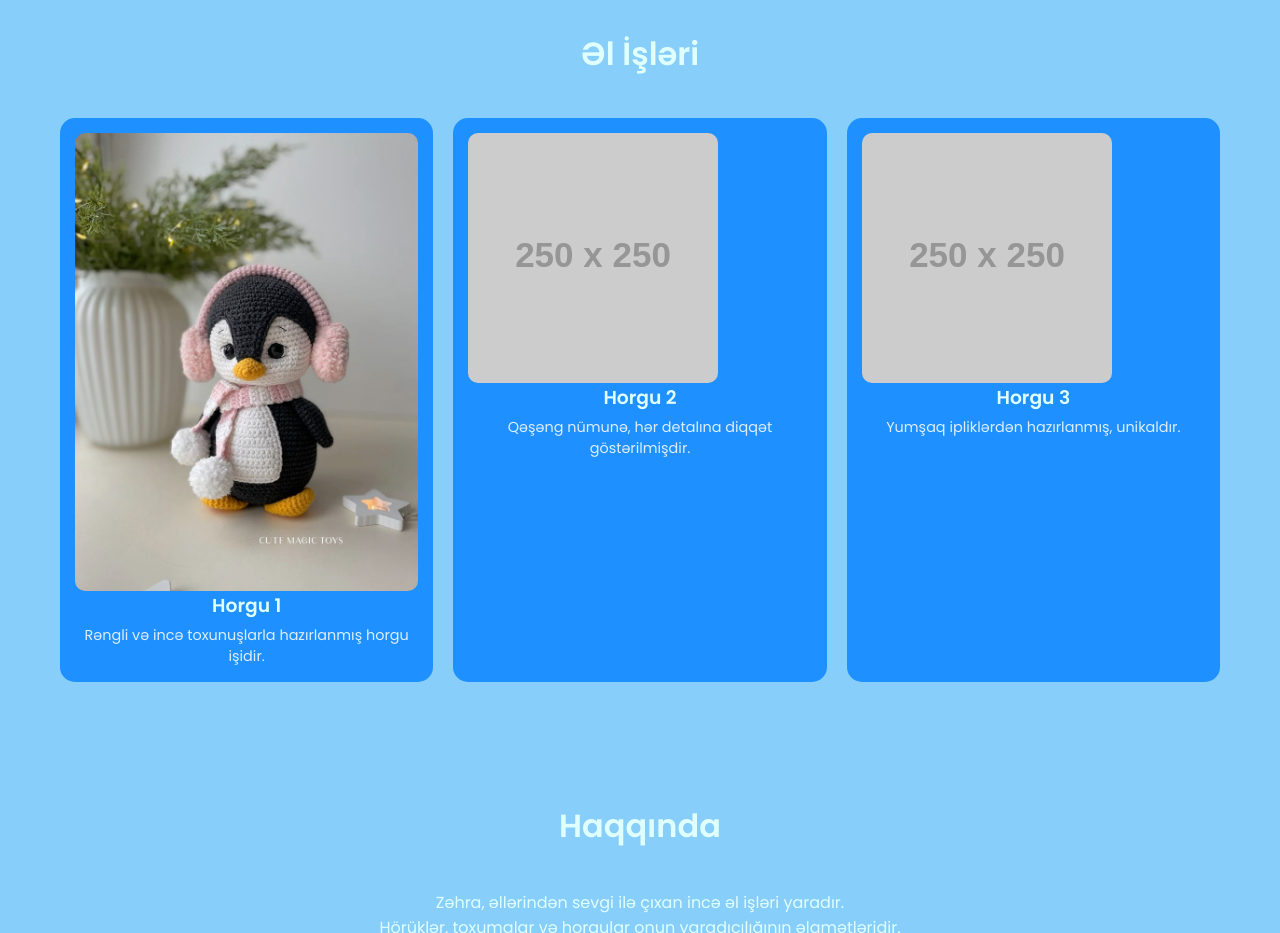
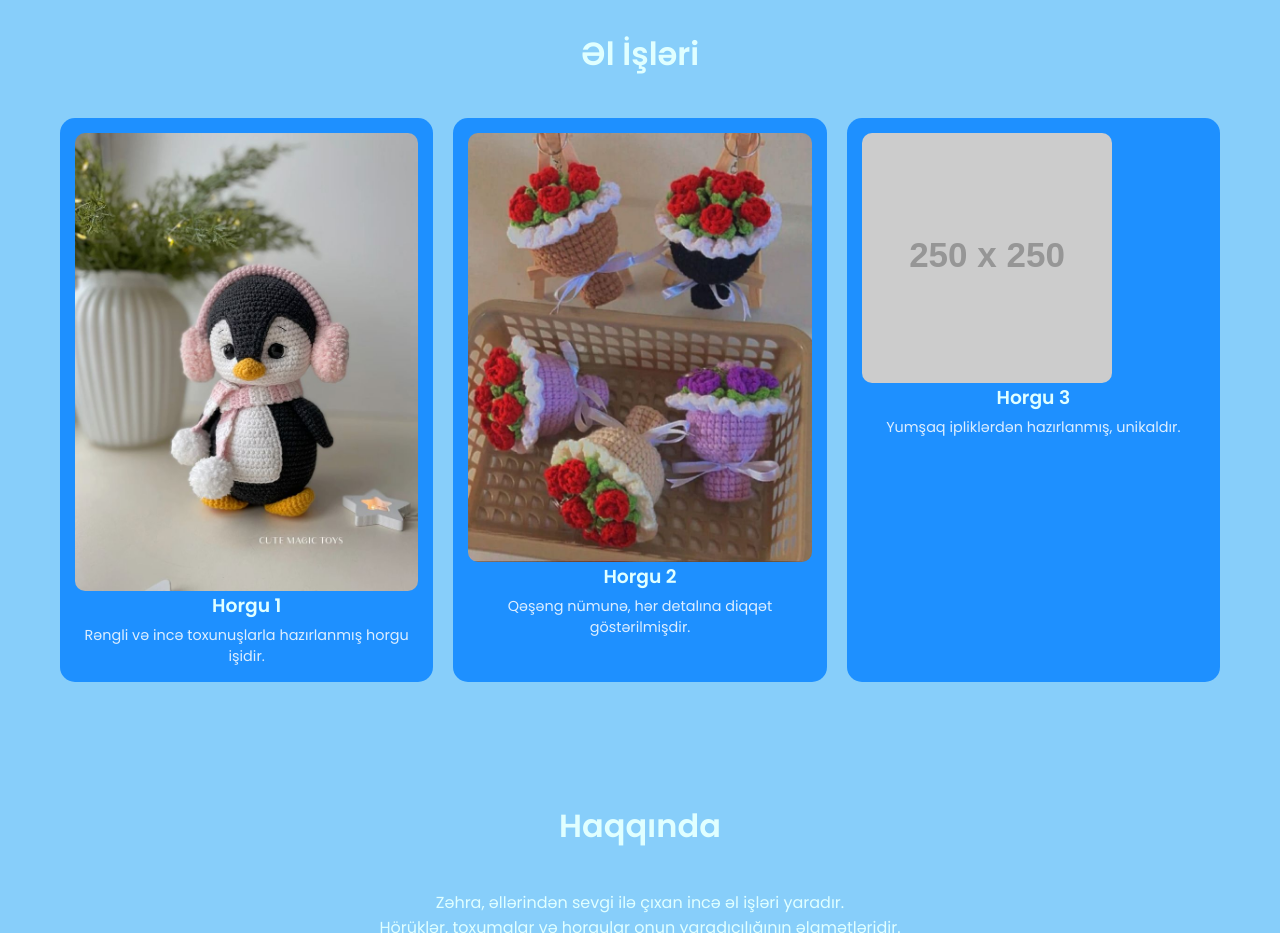
Before and after one commit to qurban44/lopfairy.github.io, a plain HTML site: page index.html in a window 1280 px wide. Shown: the part 860-1793 px from the top of the page. Drawn offline with Linux system fonts and the light colour scheme; placeholder pictures from the web are drawn by us.

Commit message:
Update index.html

```diff
--- a/index.html
+++ b/index.html
@@ -99,7 +99,7 @@
         <p>Rəngli və incə toxunuşlarla hazırlanmış horgu işidir.</p>
       </div>
       <div class="card">
-        <img src="https://via.placeholder.com/250x250?text=Horgu+2" alt="Horgu 2">
+        <img src="images/WhatsApp Image 2025-11-02 at 15.06.49 (4).jpeg" alt="Horgu 2">
         <h3>Horgu 2</h3>
         <p>Qəşəng nümunə, hər detalına diqqət göstərilmişdir.</p>
       </div>
```
